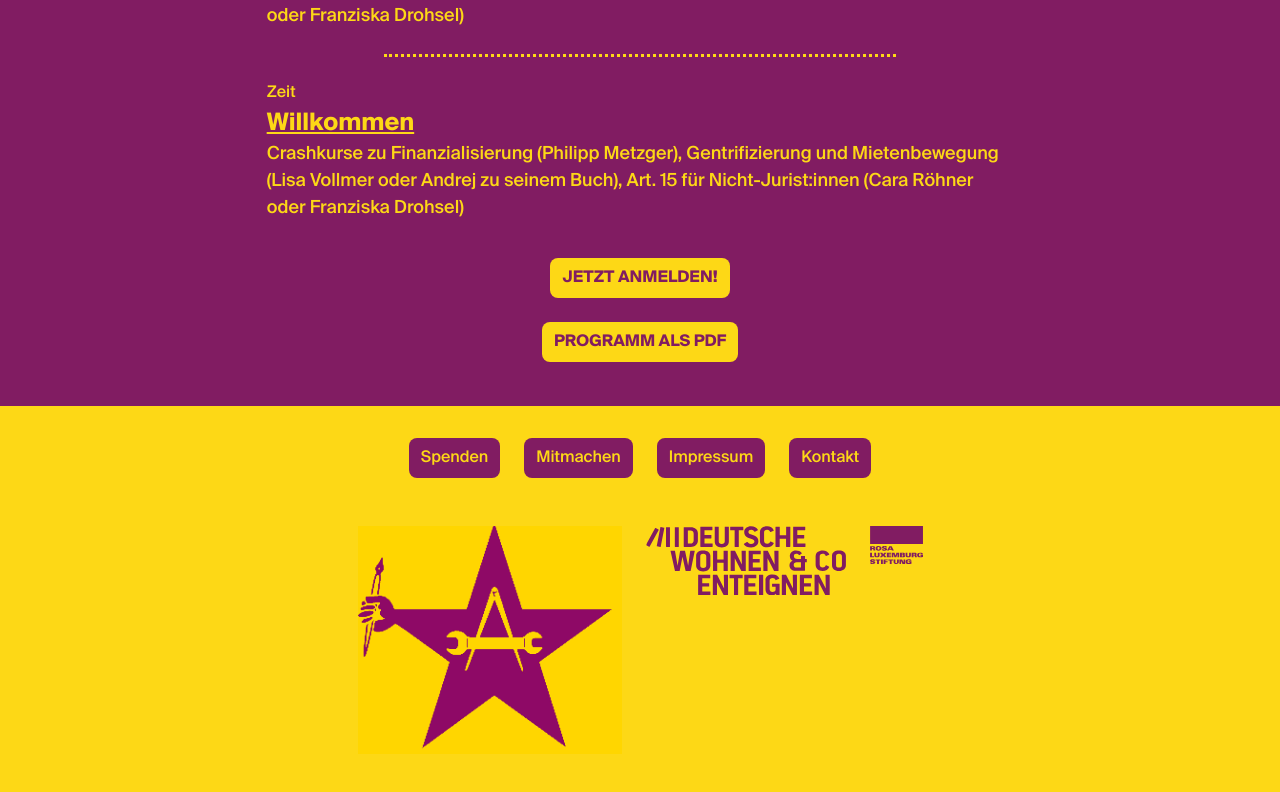
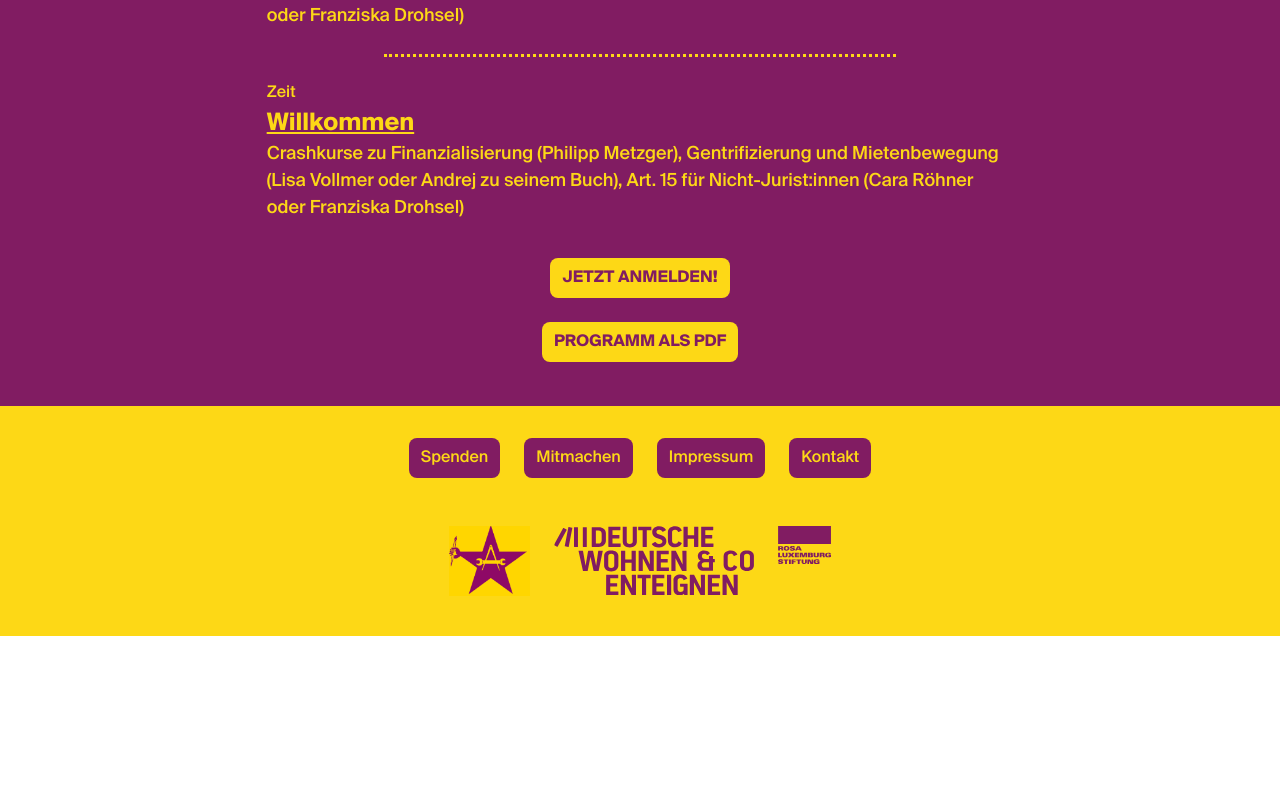
Before and after one commit to tlmn/dwe-konferenz, a Next.js app: page / in a window 1280 px wide. Shown: the part 4236-5028 px from the top of the page. After the commit the page ends 4872 px from the top, so only its background shows below. Built offline with nearby package versions, Linux system fonts and the light colour scheme.

Commit message:
add dimensions

```diff
--- a/src/sections/4-footer.js
+++ b/src/sections/4-footer.js
@@ -37,6 +37,8 @@
             src={logoAsta}
             alt="Logo des Asta der TU Berlin"
             quality={100}
+            height={70}
+            width={81}
           />
         </Button>
       </li>
```
